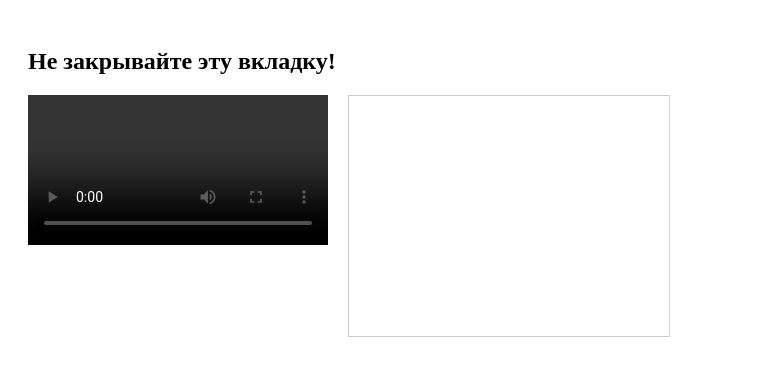
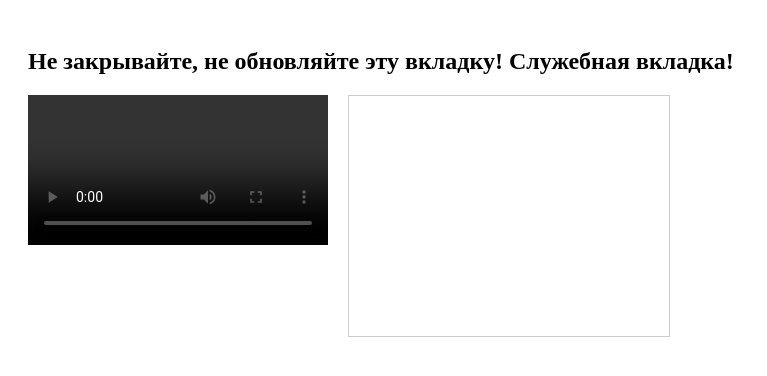
Before and after one commit to proitshnik/Local-Recorder, a browser extension: page client/media.html in a window 1280 px wide. Shown: the whole page, without its empty margins (0-767 px from the left). Drawn offline with Linux system fonts and the light colour scheme.

Commit message:
Improve info on extension tab

```diff
--- a/client/media.html
+++ b/client/media.html
@@ -8,7 +8,7 @@
 </head>
 <body>
 <section class="main">
-    <h1 class="main__header">Не закрывайте эту вкладку!</h1>
+    <h1 class="main__header">Не закрывайте, не обновляйте эту вкладку! Служебная вкладка!</h1>
     <div class="preview-container">
         <video class="combined__preview" controls autoplay></video>
         <video class="camera__preview" autoplay></video>
```
